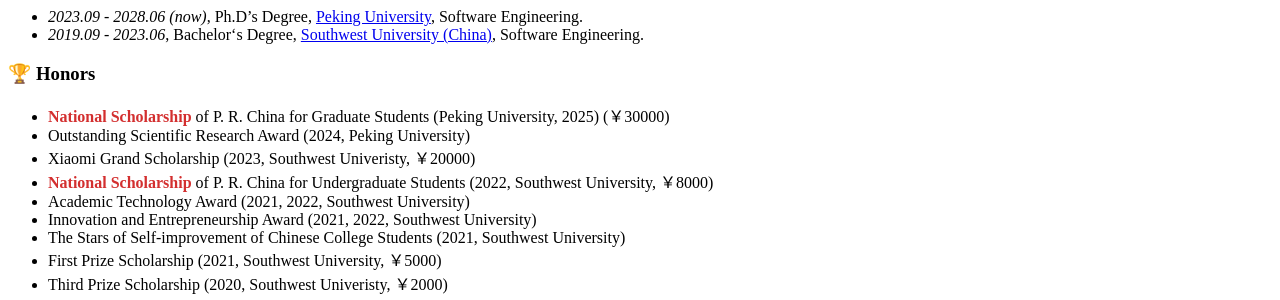
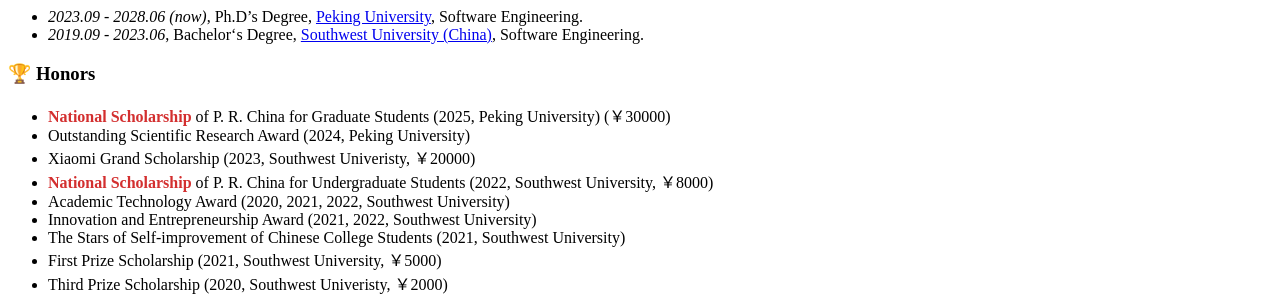
Before and after one commit to heyuanpengpku/heyuanpeng.github.io, a Jekyll site: the page built from _pages/includes/exp.md, in a window 1280 px wide. Shown: the part 685-985 px from the top of the page. Built offline with Jekyll 4.4.1, drawn with Linux system fonts in a browser that asks for light colours; our own code applies the rules of GitHub Pages for plain Markdown files.

Commit message:
2025-10-09 01:26:12

```diff
--- a/_pages/includes/exp.md
+++ b/_pages/includes/exp.md
@@ -4,11 +4,11 @@
 - _2019.09 - 2023.06_, Bachelor‘s Degree, [Southwest University (China)](https://www.swu.edu.cn/), Software Engineering.
 
 # 🏆 Honors
-- <span style="color:#d32f2f;font-weight:600;">National Scholarship</span> of P. R. China for Graduate Students (Peking University, 2025) (￥30000)
+- <span style="color:#d32f2f;font-weight:600;">National Scholarship</span> of P. R. China for Graduate Students (2025, Peking University) (￥30000)
 - Outstanding Scientific Research Award (2024, Peking University)
 - Xiaomi Grand Scholarship (2023, Southwest Univeristy, ￥20000)
 - <span style="color:#d32f2f;font-weight:600;">National Scholarship</span> of P. R. China for Undergraduate Students (2022, Southwest University, ￥8000)
-- Academic Technology Award (2021, 2022, Southwest University)
+- Academic Technology Award (2020, 2021, 2022, Southwest University)
 - Innovation and Entrepreneurship Award (2021, 2022, Southwest University)
 - The Stars of Self-improvement of Chinese College Students (2021, Southwest University)
 - First Prize Scholarship (2021, Southwest University, ￥5000)
```
